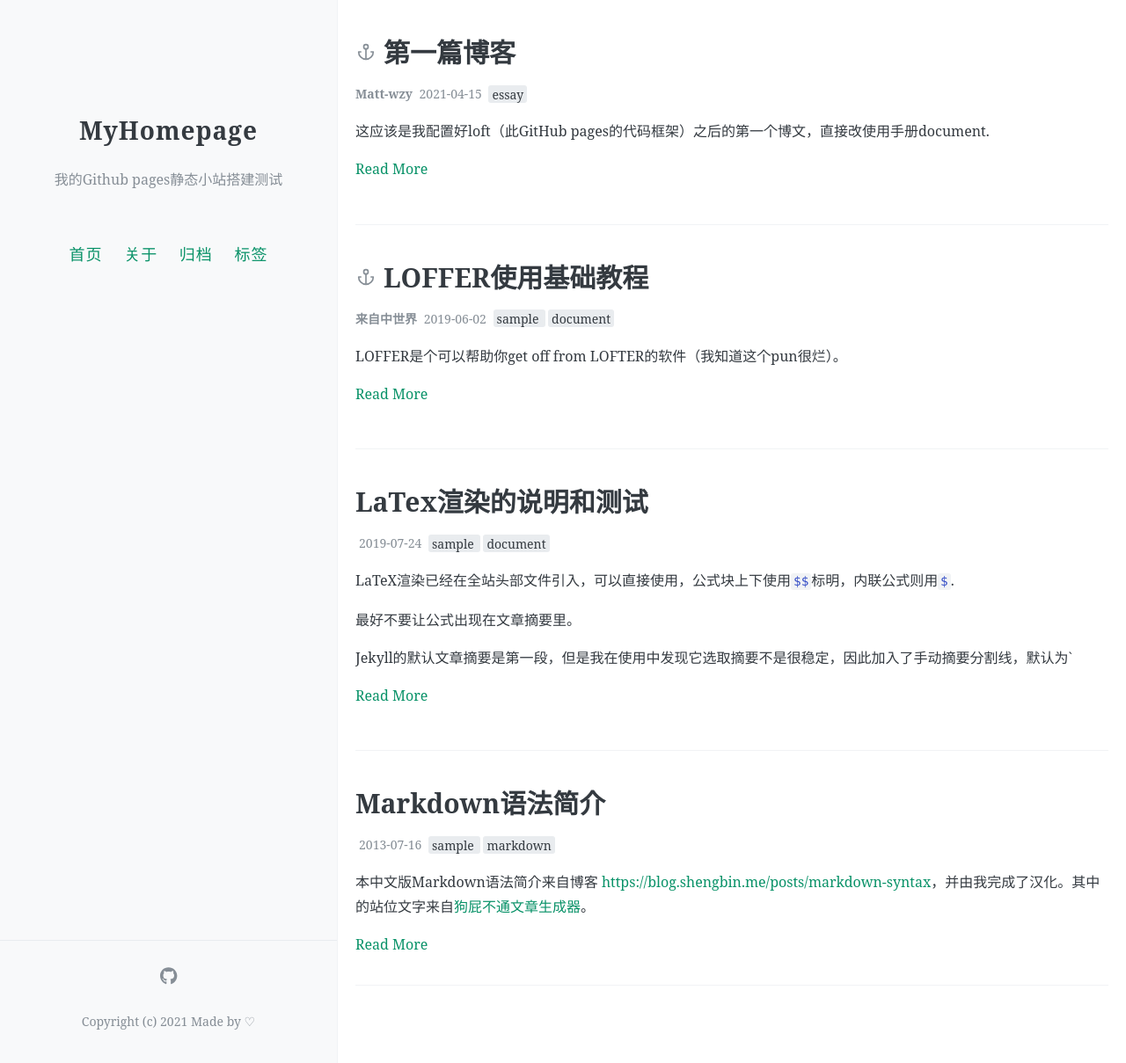
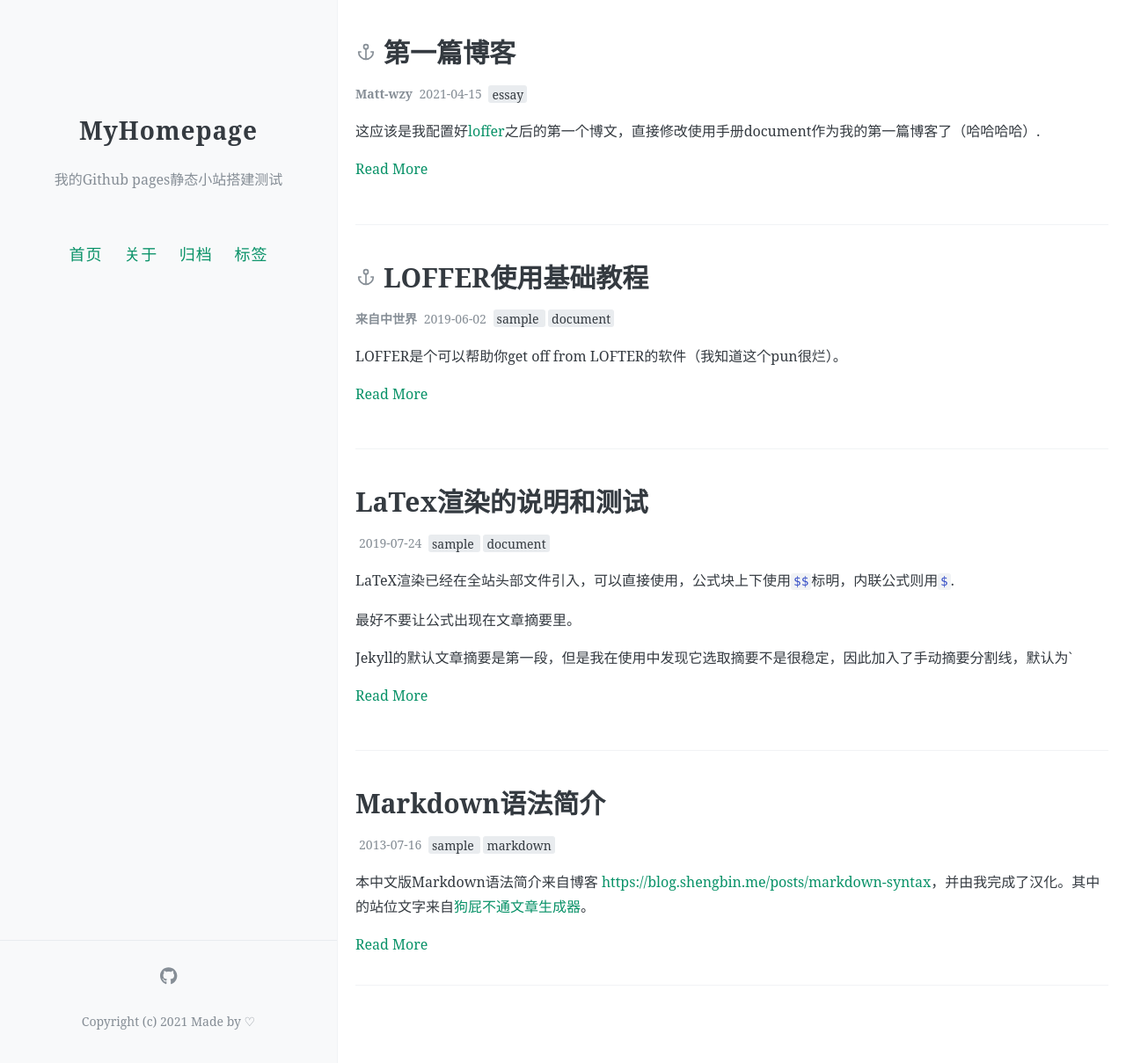
Before and after one commit to Matt-wzy/MyPage, a Jekyll site: the page built from index.html, in a window 1280 px wide and 1209 px high. Shown: the whole window at 88% size. Built offline with Jekyll 4.4.1, drawn with Linux system fonts in a browser that asks for light colours; the list of posts is cut into pages by our own code; comment, search, counter and statistics services are not loaded.

Commit message:
[skip ci]

```diff
--- a/_posts/2021-04-15-firstComment.md
+++ b/_posts/2021-04-15-firstComment.md
@@ -9,9 +9,14 @@ toc: true
 pinned: true
 ---
 
-这应该是我配置好loft（此GitHub pages的代码框架）之后的第一个博文，直接改使用手册document.
+这应该是我配置好[loffer](https://github.com/FromEndWorld/LOFFER "loffer")之后的第一个博文，直接修改使用手册document作为我的第一篇博客了（哈哈哈哈）.
 
 （疑惑性行为++）
+
+下面是原来的使用手册里面自带的内容。
+
+------------
+
 
 更简单的办法是使用[Typora](https://typora.io/)，这是一个全图形化界面，全实时预览的Markdown写作软件，非常轻量，而且免费。
 
```
